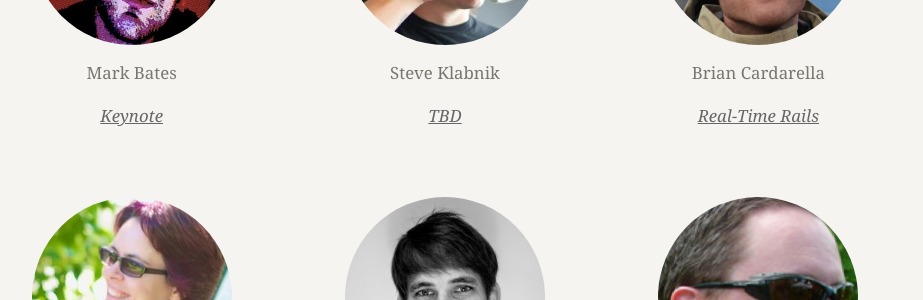
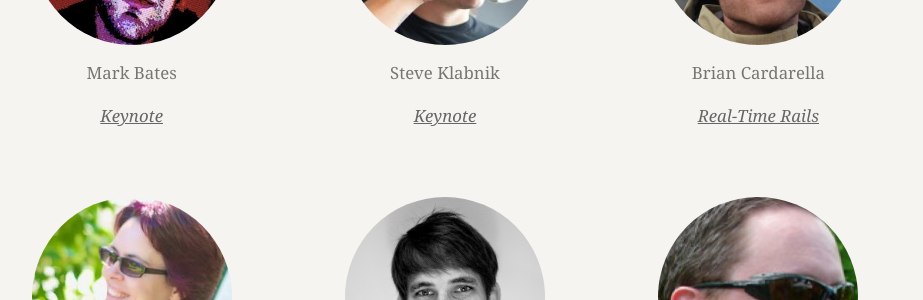
Before and after one commit to burlingtonruby/buruco2013, a Jekyll site: the page built from index.html, in a window 1280 px wide and 900 px high, scrolled down 1333 px. Shown: the part 156-456 px from the top of the window, without its empty margins (195-1118 px from the left). Built offline with Jekyll 4.4.1, drawn with Linux system fonts in a browser that asks for light colours; nearby versions of some CDN libraries.

Commit message:
Upgrade!

```diff
--- a/index.html
+++ b/index.html
@@ -57,7 +57,7 @@ text-align:left;" ></div>
         <div class="four columns speaker">
           <div class="speaker-frame"><img src="images/speakers/steve.jpg" alt="Steve Klabnik"></div>
           <p>Steve Klabnik</p>
-          <p><em><a href="/speakers.html#steve">TBD</a></em></p>
+          <p><em><a href="/speakers.html#steve">Keynote</a></em></p>
         </div>
         <div class="four columns speaker">
           <div class="speaker-frame"><img src="images/speakers/brian.jpg" alt="Brian Cardarella"></div>
--- a/speakers.html
+++ b/speakers.html
@@ -84,7 +84,7 @@ meta_keywords: burlington, ruby, conference, vermont, rails, ruby on rails, spea
         <tr>
           <td>4:00pm - 4:30pm</td>
           <td><strong>Andrew Nordman</strong><br><a href='#andrew'>Embedding Ruby into your Daily Life</a></td>
-          <td><strong>Steve Klabnik</strong><br><a href='#steve'>TBD</a></td>
+          <td><strong>Steve Klabnik</strong><br><a href='#steve'>Keynote</a></td>
         </tr>
         <tr>
           <td>5:00pm - 7:00pm</td>
@@ -116,7 +116,7 @@ meta_keywords: burlington, ruby, conference, vermont, rails, ruby on rails, spea
         </div>
         <div class="eight columns">
           <h3>Steve Klabnik</h3><br />
-          <h4><em>TBD</em></h4>
+          <h4><em>Keynote</em></h4>
           <div class="small devider"></div>
           <p class="bio">Rails committer, Jumpstart Lab instructor, nomad philosopher.</p>
         </div>
```
